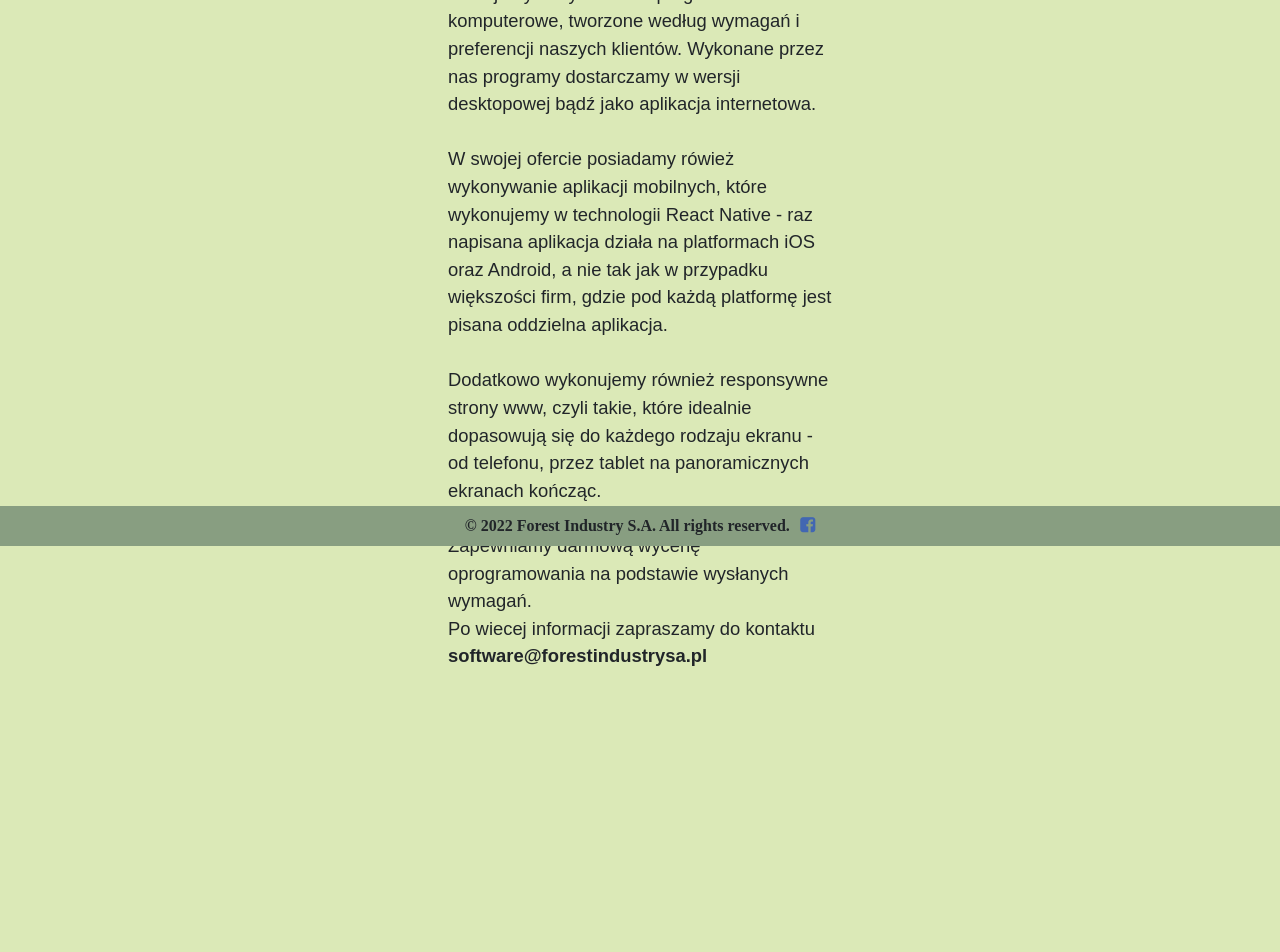
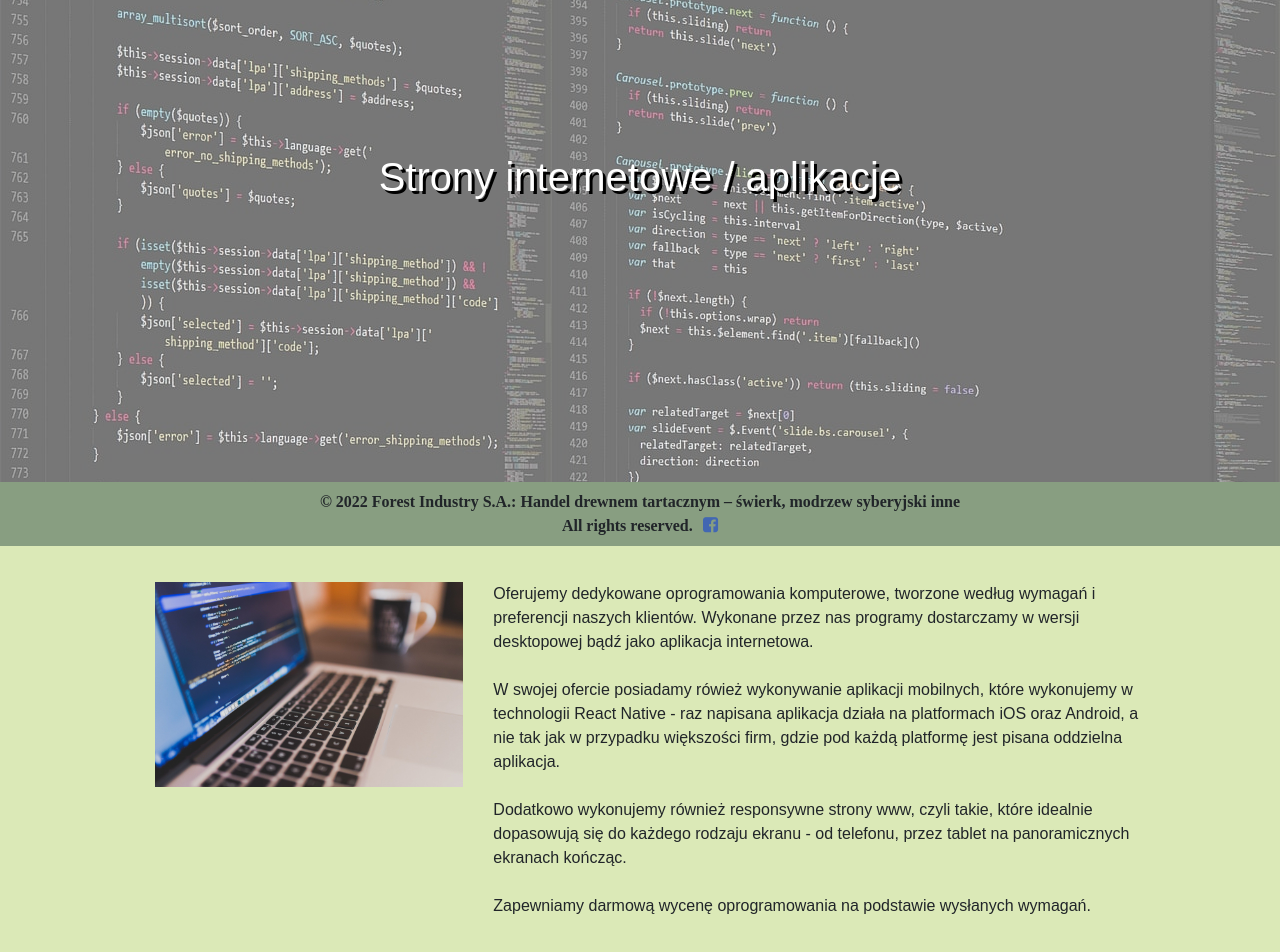
Before and after one commit to spazzola/Forest-Industry-Web-Page-SSR, a Nuxt app: page /offer/TheProgramming in a window 1280 px wide. Shown: the part 254-1206 px from the top of the page. Before the commit the page ends 1004 px from the top, so only its background shows below. Built offline with nearby package versions, Linux system fonts and the light colour scheme.

Commit message:
Refactor

```diff
--- a/components/nav/NavBar.vue
+++ b/components/nav/NavBar.vue
@@ -14,7 +14,7 @@
           <b-dropdown-item href="../../offer/coaltrading">Handel węglem</b-dropdown-item>
           <b-dropdown-item href="../../offer/loghomes">Domy z bali</b-dropdown-item>
           <!-- <b-dropdown-item href="../../offer/thehunting">Polowania w Rosji</b-dropdown-item> -->
-          <!-- <b-dropdown-item href="../../offer/theprogramming">Strony internetowe / aplikacje</b-dropdown-item> -->
+          <b-dropdown-item href="../../offer/theprogramming">Strony internetowe / aplikacje</b-dropdown-item>
         </b-nav-item-dropdown>
 
         <b-nav-item>
--- a/pages/offer/CoalTrading.vue
+++ b/pages/offer/CoalTrading.vue
@@ -67,12 +67,12 @@ export default {
   head() {
     return {
       title:
-        "Handel drewnem syberyjskim: świerk, sosna i inne | Forest Industry S.A.",
+        "Węgiel ekogroszek | Forest Industry S.A.",
       meta: [
         {
           name: "description",
           content:
-            "Kup cenne gatunki drewna w atrakcyjnej cenie! W naszej ofercie świerk, sosna, modrzew i wiele więcej. Sprzedajemy drewno konstrukcyjne i tarasowe.",
+            "Kup najwyszej jakości węgiel typu ekogroszek w atrakcyjnej cenie!",
         },
       ],
     };
--- a/pages/offer/TheProgramming.vue
+++ b/pages/offer/TheProgramming.vue
@@ -1,49 +1,85 @@
 <template>
   <div>
     <nav-menu></nav-menu>
-    <div>
-      <h1 class="my-header">Strony internetowe / aplikacje</h1>
-      <div class="content">
-        Oferujemy dedykowane oprogramowania komputerowe, tworzone według wymagań
-        i preferencji naszych klientów. Wykonane przez nas programy dostarczamy
-        w wersji desktopowej bądź jako aplikacja internetowa.
+    <div class="page_offer">
+      <header class="page_header wood">
+        <h1 class="page_heading flex" style="align-items: center">
+          Strony internetowe / aplikacje
+        </h1>
+      </header>
+
+      <div class="container-fluid offer">
+        <div class="width_container">
+          <div class="row">
+            <div class="col-lg-4 col-md-6">
+              <img
+                class="section_image"
+                src="../../static/programming2.jpg"
+                alt="handel drewnem"
+              />
+            </div>
+            <div class="col-lg-8 col-md-6 flex">
+              Oferujemy dedykowane oprogramowania komputerowe, tworzone według
+              wymagań i preferencji naszych klientów. Wykonane przez nas
+              programy dostarczamy w wersji desktopowej bądź jako aplikacja
+              internetowa.
 
               <br />
               <br />
-        W swojej ofercie posiadamy rówież wykonywanie aplikacji mobilnych, które
-        wykonujemy w technologii React Native - raz napisana aplikacja działa na
-        platformach iOS oraz Android, a nie tak jak w przypadku większości firm,
-        gdzie pod każdą platformę jest pisana oddzielna aplikacja.
+              W swojej ofercie posiadamy rówież wykonywanie aplikacji mobilnych,
+              które wykonujemy w technologii React Native - raz napisana
+              aplikacja działa na platformach iOS oraz Android, a nie tak jak w
+              przypadku większości firm, gdzie pod każdą platformę jest pisana
+              oddzielna aplikacja.
               <br />
               <br />
-        Dodatkowo wykonujemy również responsywne strony www, czyli takie, które
-        idealnie dopasowują się do każdego rodzaju ekranu - od telefonu, przez
-        tablet na panoramicznych ekranach kończąc.
+              Dodatkowo wykonujemy również responsywne strony www, czyli takie,
+              które idealnie dopasowują się do każdego rodzaju ekranu - od
+              telefonu, przez tablet na panoramicznych ekranach kończąc.
               <br />
               <br />
-        Zapewniamy darmową wycenę oprogramowania na podstawie wysłanych wymagań.
+              Zapewniamy darmową wycenę oprogramowania na podstawie wysłanych
+              wymagań.
               <br />
-        Po wiecej informacji zapraszamy do kontaktu
-        <b>software@forestindustrysa.pl</b>
             </div>
           </div>
-    <the-footer></the-footer>
+        </div>
+      </div>
+    </div>
+    <div class="row, myrow">
+      <footer class="col the-footer">
+        &copy; 2022 Forest Industry S.A.: Handel drewnem tartacznym – świerk,
+        modrzew syberyjski inne <br />
+        All rights reserved.
+        <a
+          href="https://www.facebook.com/Forest-Industry-SA-108708038192828"
+          target="_blank"
+          ><i class="fa fa-facebook-square" style="color: #4267b2"></i
+        ></a>
+      </footer>
+    </div>
   </div>
 </template>
 
 <script>
 import NavMenu from "../../components/nav/NavMenu.vue";
-import TheFooter from "../../components/TheFooter.vue";
+// import TheFooter from "../../components/TheFooter.vue";
 
 export default {
   head() {
     return {
-      title: "Oprogramowania | Forest Industry S.A.",
+      title: "Węgiel ekogroszek | Forest Industry S.A.",
+      meta: [
+        {
+          name: "description",
+          content:
+            "Kup najwyszej jakości węgiel typu ekogroszek w atrakcyjnej cenie!",
+        },
+      ],
     };
   },
   components: {
     NavMenu,
-    TheFooter,
   },
 };
 </script>
@@ -65,9 +101,137 @@ export default {
   font-size: 1.15rem;
 }
 
+.pcontent {
+  max-width: 75% !important;
+}
+
 @media (max-width: 1028px) {
   .content {
     max-width: 90%;
   }
+
+  .pcontent {
+    max-width: 90% !important;
+  }
+}
+
+.the-footer {
+  position: fixed !important;
+  bottom: 0;
+  font-family: "Libre Baskerville", serif;
+  text-align: center;
+  font-weight: bold;
+  width: 100%;
+  font-size: 1rem;
+  background: rgb(136, 158, 129);
+  padding: 0.5rem;
+}
+
+i {
+  font-size: 1.1rem !important;
+  background-color: inherit;
+  margin-left: 0.5%;
+}
+
+.myrow {
+  margin-left: 0 !important;
+}
+
+.page_offer {
+  padding-bottom: 200px;
+}
+.page_offer * {
+  background-color: transparent !important;
+}
+
+.page_header {
+  background-image: url("../../static/programming1.jpg");
+  background-position: bottom;
+  background-size: cover;
+  width: 100vw;
+  height: 650px;
+}
+
+.page_header.wood {
+  background-image: url("../../static/programming1.jpg");
+}
+
+.flex {
+  display: flex;
+  justify-content: center;
+
+  flex-direction: column;
+}
+
+.page_heading {
+  margin: 0;
+  padding: 0;
+  background-color: rgba(255, 255, 255, 0.4) !important;
+  height: 100%;
+  width: 100%;
+
+  color: white;
+  text-shadow: 3px 3px #000;
+}
+
+.page_offer p {
+  font-weight: 500;
+  text-align: justify;
+}
+
+.width_container {
+  max-width: 80%;
+  margin: 0 auto;
+  padding-left: 15px;
+}
+
+.container-fluid.offer {
+  margin-top: 80px;
+}
+
+.section_image {
+  width: 100%;
+}
+
+.section_heading {
+  align-self: flex-start;
+}
+
+.gallery {
+  background-color: rgb(136, 158, 129) !important;
+}
+
+.gallery img {
+  margin: 25px 0;
+}
+.background_image {
+  background-image: url("../../static/programming2.jpg");
+  background-size: cover;
+  background-position: center;
+}
+
+.contact_button {
+  display: block;
+  margin: 0 auto;
+  text-align: center;
+  background-color: rgb(136, 158, 129) !important;
+  width: 150px;
+  padding: 10px 0;
+  color: black;
+  text-transform: uppercase;
+  font-weight: bold;
+  transition: 0.3s;
+  font-size: 16px;
+}
+.contact_button:hover {
+  color: white !important;
+  background-color: rgb(71 82 68) !important;
+}
+
+@media (max-width: 1150px) {
+  .width_container {
+    max-width: 95%;
+    margin: 0 auto;
+  }
 }
 </style>
```
Lines whose indentation alone changed are shown as unchanged.
